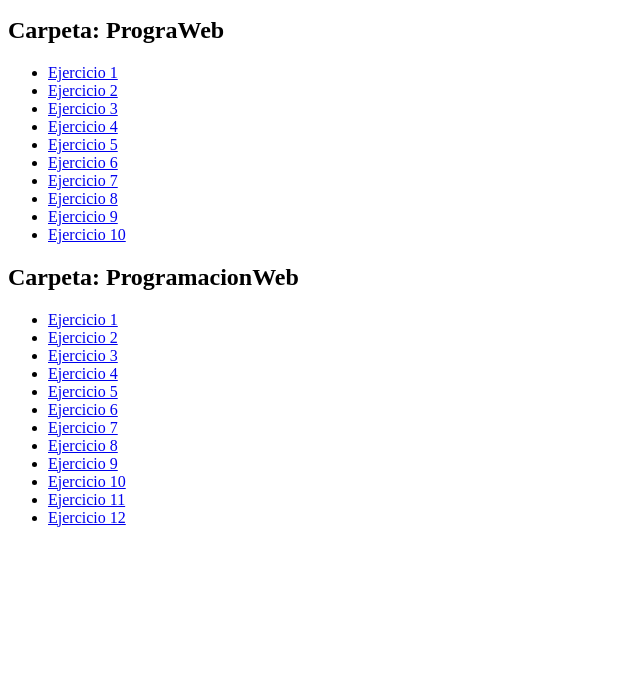
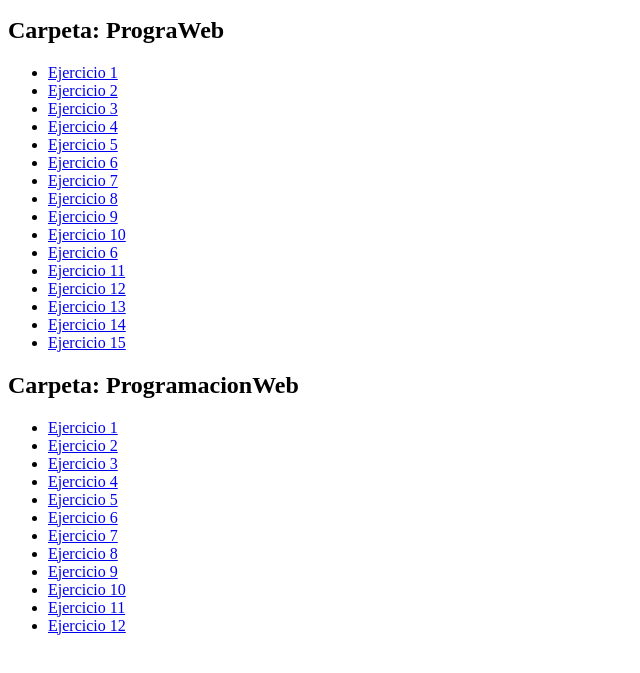
Before and after one commit to uriieleduardoguzmanramirez/Actividad_1, a plain HTML site: page index.html in a window 1280 px wide. Shown: the part 101-774 px from the top of the page, without its empty margins (0-640 px from the left). Drawn offline with Linux system fonts and the light colour scheme.

Commit message:
Update index.html

```diff
--- a/index.html
+++ b/index.html
@@ -21,7 +21,12 @@
         <li><a href="PrograWeb/ejercicio7.html">Ejercicio 7</a></li>
         <li><a href="PrograWeb/ejercicio8.html">Ejercicio 8</a></li>
         <li><a href="PrograWeb/ejercicio9.html">Ejercicio 9</a></li>
-        <li><a href="PrograWeb/ejercicio10.html">Ejercicio 10</a></li>
+        <li><a href="PrograWeb/ejercicio10.html">Ejercicio 10</a></li>        <li><a href="PrograWeb/ejercicio6.html">Ejercicio 6</a></li>
+        <li><a href="PrograWeb/ejercicio11.html">Ejercicio 11</a></li>
+        <li><a href="PrograWeb/ejercicio12.html">Ejercicio 12</a></li>
+        <li><a href="PrograWeb/ejercicio13.html">Ejercicio 13</a></li>
+        <li><a href="PrograWeb/ejercicio14.html">Ejercicio 14</a></li>
+        <li><a href="PrograWeb/ejercicio15.html">Ejercicio 15</a></li>
     </ul>
 
     <h2>Carpeta: ProgramacionWeb</h2>
```
